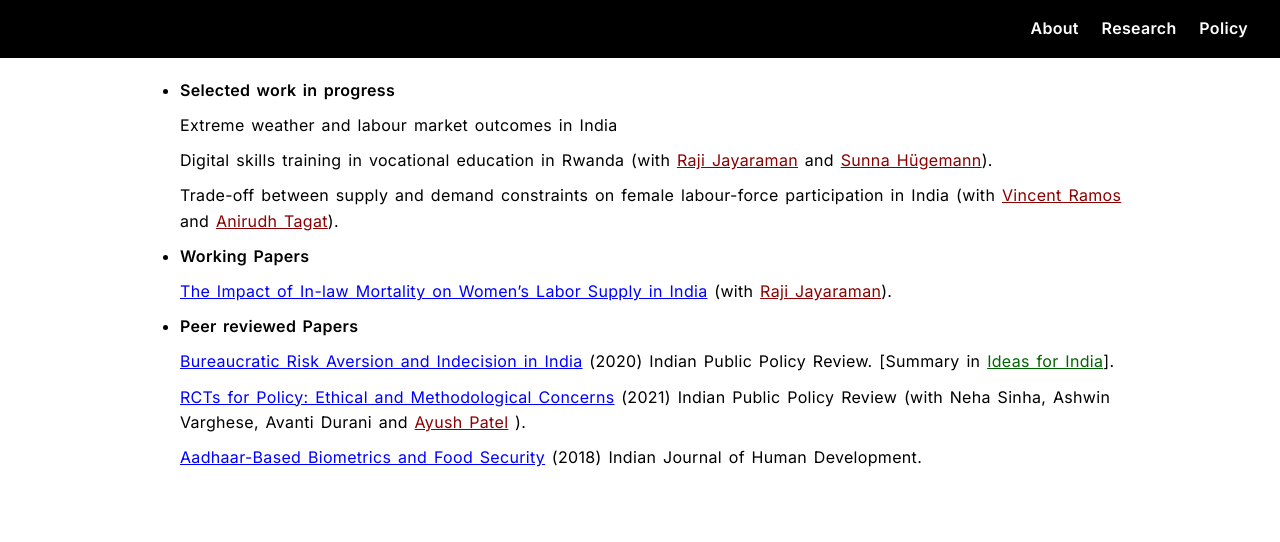
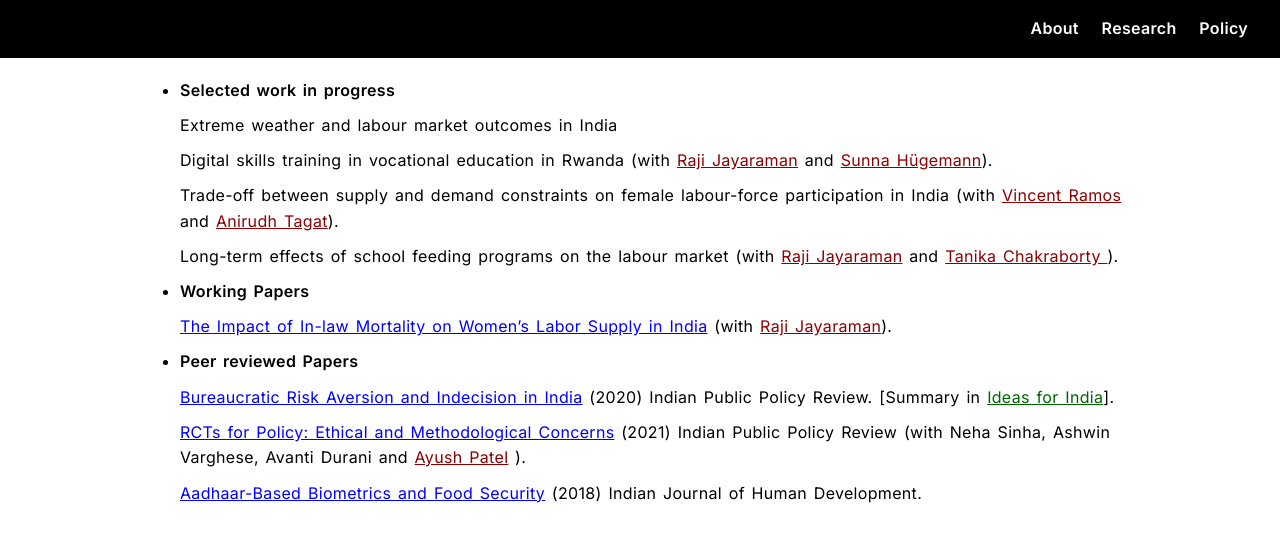
Before and after one commit to snehapmenon/snehapmenon.github.io, a Jekyll site: the page built from research.md, in a window 1280 px wide. Shown: the top 542 px of the page. Built offline with Jekyll 4.4.1, drawn with Linux system fonts in a browser that asks for light colours.

Commit message:
Update research.md

```diff
--- a/research.md
+++ b/research.md
@@ -17,6 +17,7 @@ permalink: /research.html
    Trade-off between supply and demand constraints on female labour-force participation in India (with <a href="https://vincentrramos.github.io/" style="color: darkred; " target="_blank"  rel="noopener noreferrer" >Vincent Ramos</a> and <a href="https://www.anirudhtagat.com/" style="color: darkred; " target="_blank"  rel="noopener noreferrer" >Anirudh Tagat</a>).
 
 
+   Long-term effects of school feeding programs on the labour market (with <a href="https://sites.google.com/view/rajijayaraman/home" style="color: darkred; " target="_blank"  rel="noopener noreferrer" >Raji Jayaraman</a> and <a href="https://sites.google.com/view/tanikac" style="color: darkred; " target="_blank"  rel="noopener noreferrer" > Tanika Chakraborty </a>).
 
 - **Working Papers**
 
```
